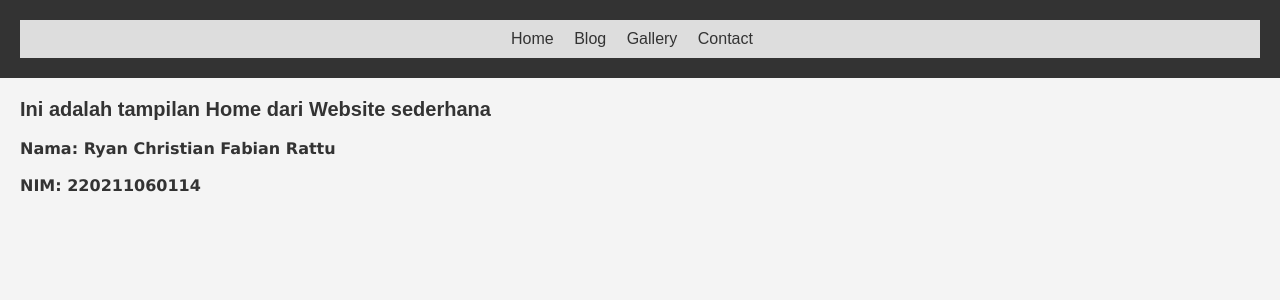
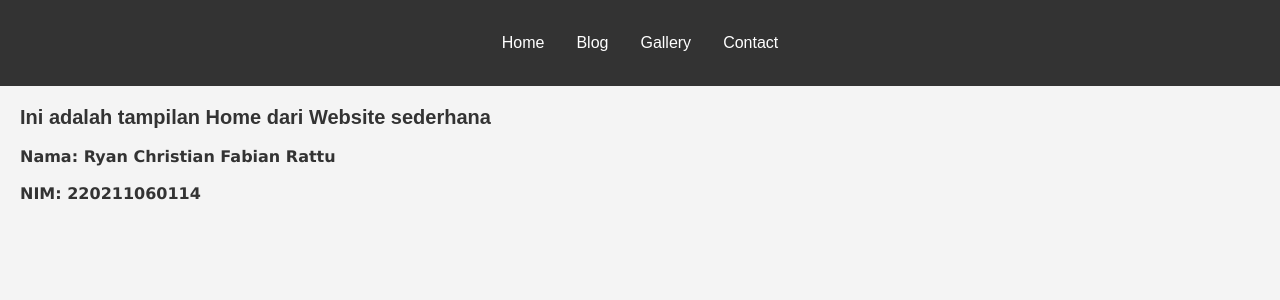
Before and after one commit to rayennnc/-TIK2032-Project, a PHP site: page /index.html in a window 1280 px wide. Shown: the top 300 px of the page. Run offline with PHP 8.4, Linux system fonts and the light colour scheme.

Commit message:
Update style.css

```diff
--- a/style.css
+++ b/style.css
@@ -18,18 +18,35 @@ body {
 }
 
 nav {
-    background-color: #ddd;
-    padding: 10px;
+    display: flex;
+    justify-content: center;
+    align-items: center;
 }
 
-nav ul li {
-    display: inline;
-    margin-right: 16px;
+nav ul {
+    list-style-type: none;
+    margin: 0;
+    padding: 0;
+    overflow: hidden;
+    display: flex;
+    justify-content: center;
+    padding: 0;
+    list-style-type: none;
+    margin: 0;
 }
 
 nav ul li a {
+    display: block;
+    color: white;
+    text-align: center;
+    padding: 14px 16px;
     text-decoration: none;
-    color: #333;
+    transition: background-color 0.3s;
+}
+
+nav ul li a:hover {
+    background-color: #ddd;
+    color: black;
 }
 
 main {
```
